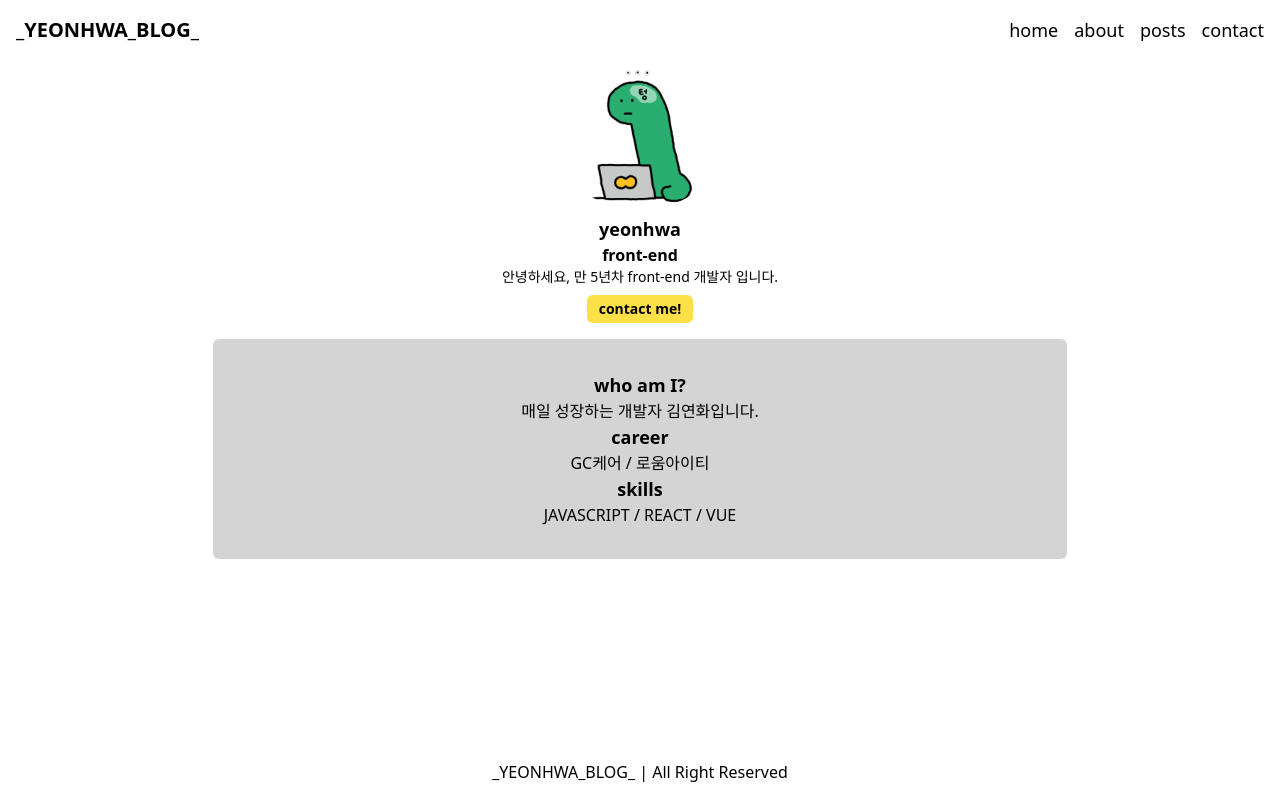
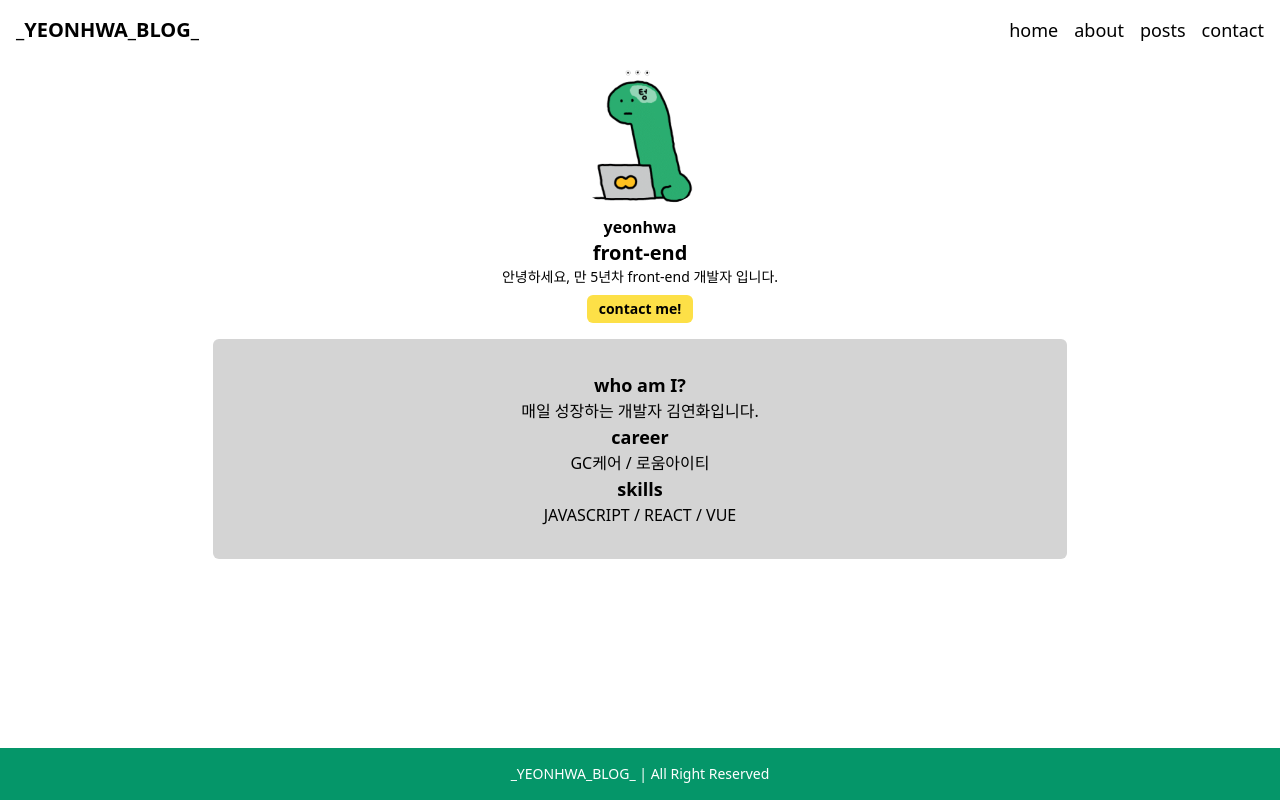
Before and after one commit to yeonhwakim/next-blog, a Next.js app: page /about in a window 1280 px wide. Built offline with nearby package versions, Linux system fonts and the light colour scheme.

Commit message:
스타일 수정

```diff
--- a/src/components/footer.tsx
+++ b/src/components/footer.tsx
@@ -1,5 +1,5 @@
 export default function footer() {
   return (
-    <p className="pt-8 pb-4 text-center">_YEONHWA_BLOG_ | All Right Reserved</p>
+    <p className="bg-emerald-600 text-white text-sm py-4 text-center">_YEONHWA_BLOG_ | All Right Reserved</p>
   );
 }
--- a/src/components/profile.tsx
+++ b/src/components/profile.tsx
@@ -25,8 +25,8 @@ export default async function UserProfile({ isAbout }: UserProfileProps) {
         className="rounded-full"
         priority
       />
-      <h2 className="mt-2 font-bold text-lg">{name}</h2>
-      <h3 className="font-semibold text-md">{position}</h3>
+      <h2 className="mt-2 font-bold text-2lg">{name}</h2>
+      <h3 className="font-semibold text-xl text-md">{position}</h3>
       <p className="bg-yellow text-sm">{introduction}</p>
       <Link href="/contact">
         <button className="mt-2 py-1 px-3 bg-yellow-300 rounded-md text-sm font-semibold">
```
